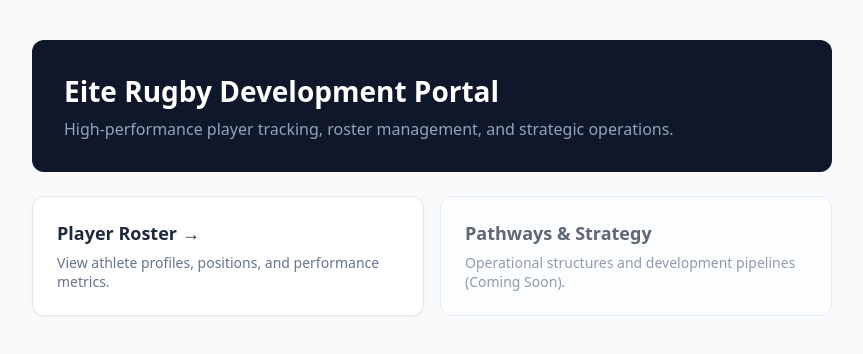
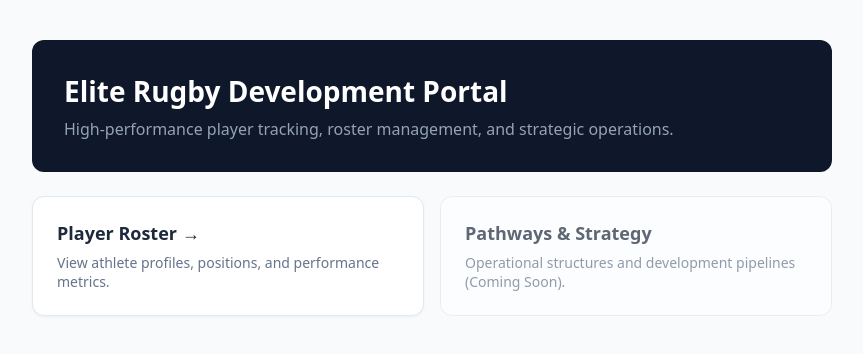
Before and after one commit to KGross16/Rugby2, a Next.js app: page / in a window 1280 px wide. Shown: the top 354 px of the page, without its empty margins (208-1071 px from the left). Built offline with nearby package versions, Linux system fonts and the light colour scheme.

Commit message:
Fix typo in header title from 'Eite' to 'Elite'

```diff
--- a/app/page.tsx
+++ b/app/page.tsx
@@ -5,7 +5,7 @@ export default function Home() {
 
         {/* Header Section */}
         <div style={{ backgroundColor: "#0f172a", color: "white", padding: "32px", borderRadius: "12px", marginBottom: "24px", boxShadow: "0 4px 6px -1px rgb(0 0_0 / 0.1)" }}>
-          <h1 style={{ margin: "0 0 8px 0", fontSize: "28px", fontWeight: "700" }}>Eite Rugby Development Portal</h1>
+          <h1 style={{ margin: "0 0 8px 0", fontSize: "28px", fontWeight: "700" }}>Elite Rugby Development Portal</h1>
           <p style={{ margin: "0", color: "#94a3b8", fontSize: "16px" }}>High-performance player tracking, roster management, and strategic operations.</p>
         </div>
 
```
